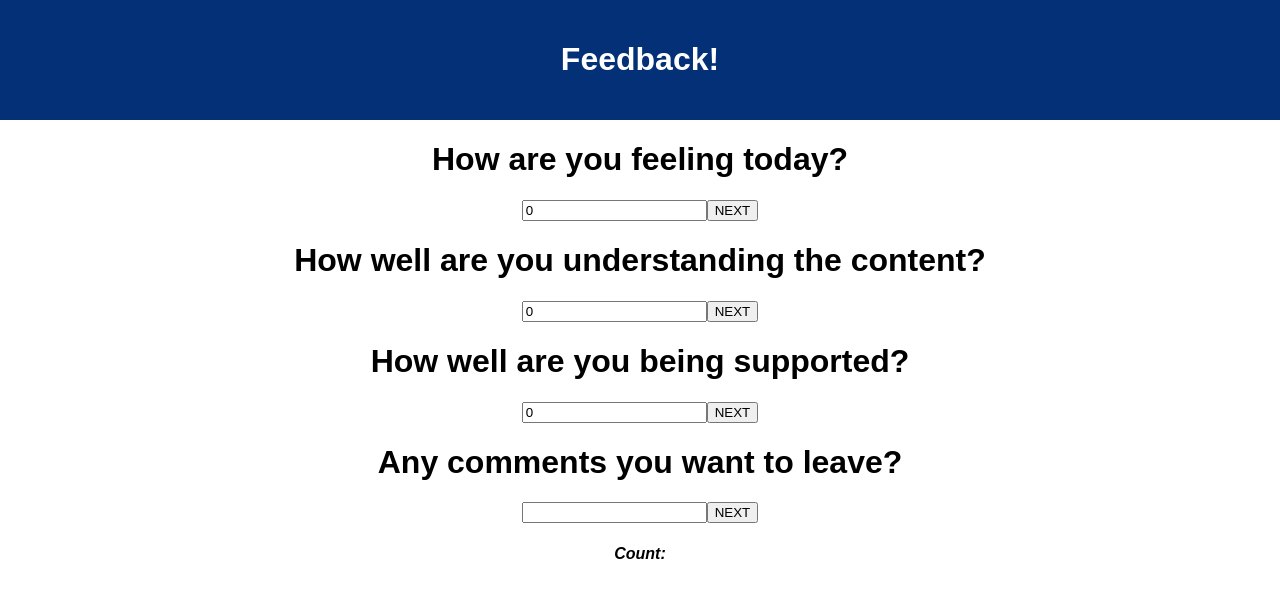
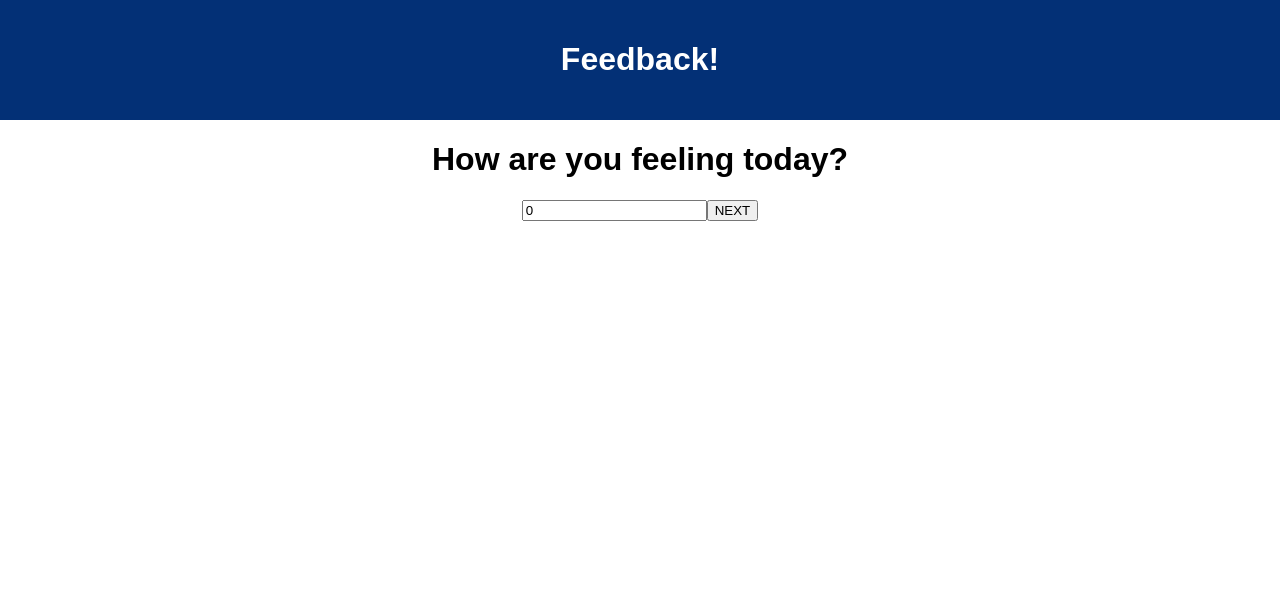
Before and after one commit to maiajohnson/weekend-redux-feedback-loop, a React (Create React App) app: page / in a window 1280 px wide. Shown: the top 598 px of the page. Built offline with nearby package versions, Linux system fonts and the light colour scheme.

Commit message:
added route paths for components

```diff
--- a/src/components/App/App.jsx
+++ b/src/components/App/App.jsx
@@ -1,7 +1,6 @@
 import React from 'react';
-import axios from 'axios';
 import './App.css';
-import { useSelector } from "react-redux";
+import { Route, HashRouter as Router } from "react-router-dom";
 import Feeling from '../Feeling/Feeling';
 import Understanding from '../Understanding/Understanding';
 import Support from '../Support/Support';
@@ -9,21 +8,31 @@ import Comments from "../Comments/Comments";
 
 function App() {
 
-  let count = useSelector((store) => {
-    return store.count;
-  })
-
   return (
+    <Router>
       <div className='App'>
         <header className='App-header'>
           <h1 className='App-title'>Feedback!</h1>
         </header>
+
+        <Route exact path="/">
           <Feeling />
+        </Route>
+
+        <Route exact path="/understanding">
           <Understanding />
+        </Route>
+
+        <Route exact path="/support">
           <Support />
+        </Route>
+
+        <Route exact path="/comments">
           <Comments />
-        <h4>Count: {count}</h4>
+        </Route>
+
       </div>
+    </Router>
   );
 }
 
```
Lines whose indentation alone changed are shown as unchanged.
